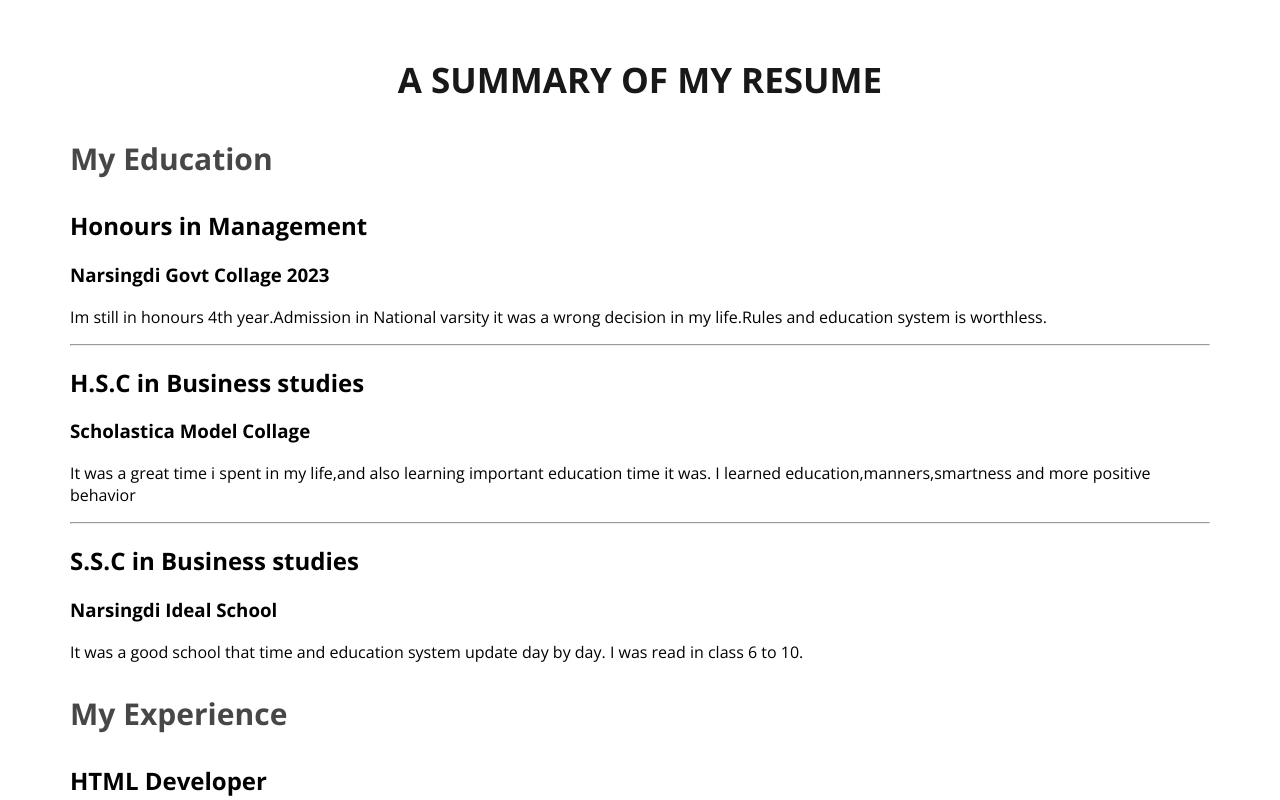
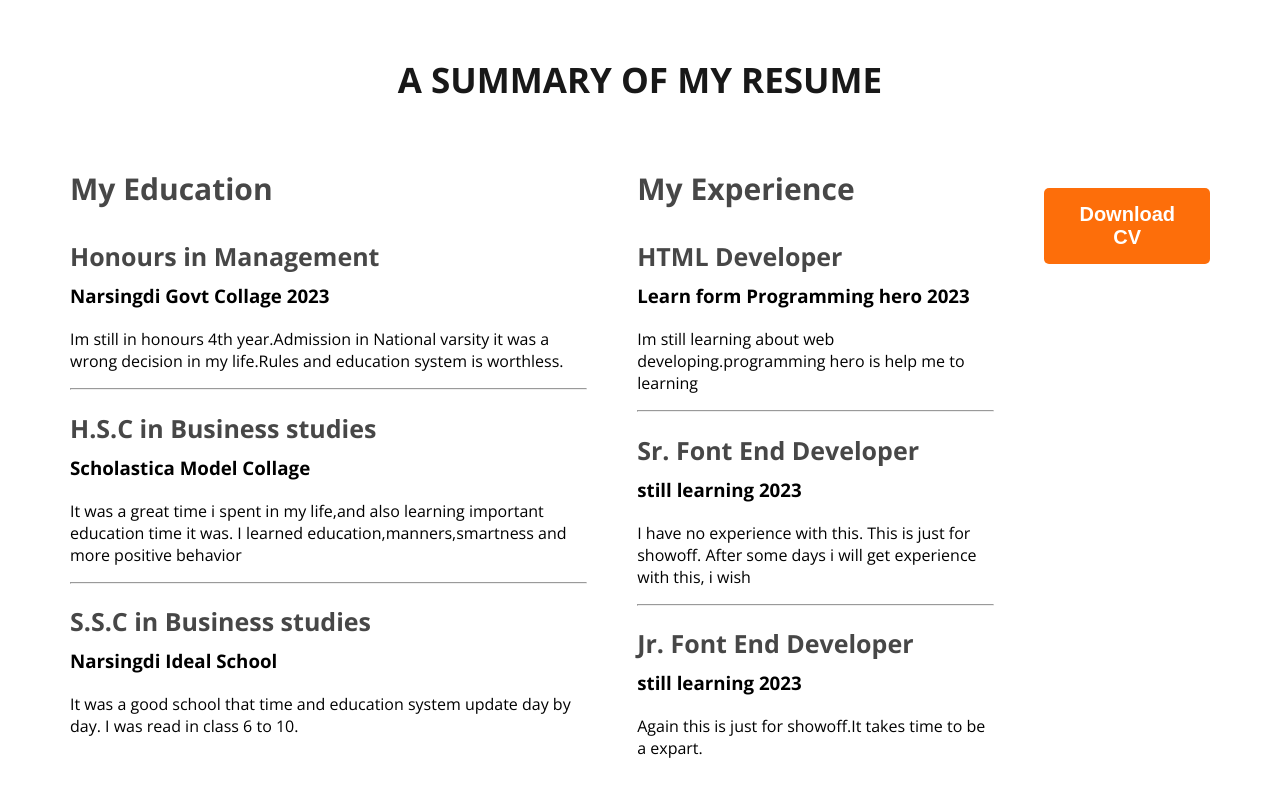
Before and after one commit to aladdincoder/webdev-portfolio, a plain HTML site: page index.html in a window 1280 px wide. Shown: the part 2100-2900 px from the top of the page. Drawn offline with nearby package versions, Linux system fonts and the light colour scheme.

Commit message:
finish the resume

```diff
--- a/index.html
+++ b/index.html
@@ -135,8 +135,10 @@
                 </p>
             </div>
         </div>
+        <div class="download-cv">
+            <button class="btn-primary">Download CV</button>
+        </div>
        </section>
-
     </main>
     <footer>
 
--- a/styles/portfolio.css
+++ b/styles/portfolio.css
@@ -169,3 +169,28 @@ main section {
     font-size: 30px;
     font-weight: 700;
 }
+
+.resume-item-title {
+    color: #474747;
+    font-size: 25px;
+    font-weight: 700;
+    margin-bottom: 10px;
+}
+.resume-item-ins{
+    margin-bottom: 20px;
+    margin-top: 0px;
+}
+
+.resume-container {
+    display: flex;
+    gap: 50px;
+}
+
+.resume-item-ins,
+.resume-item-des {
+    columns: #757575;
+}
+.download-cv{
+    text-align: center;
+    margin-top: 50px;
+}
```
